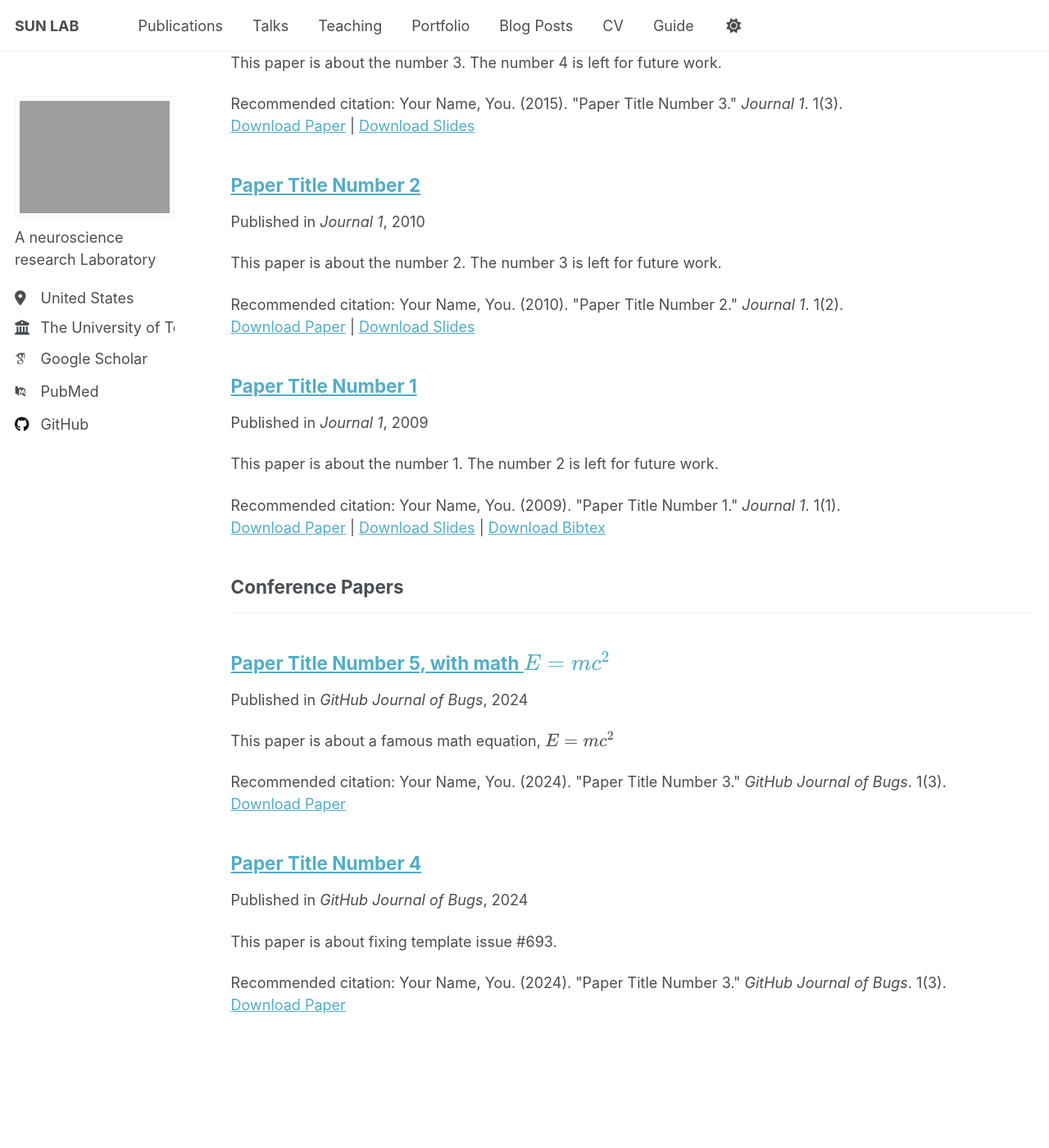
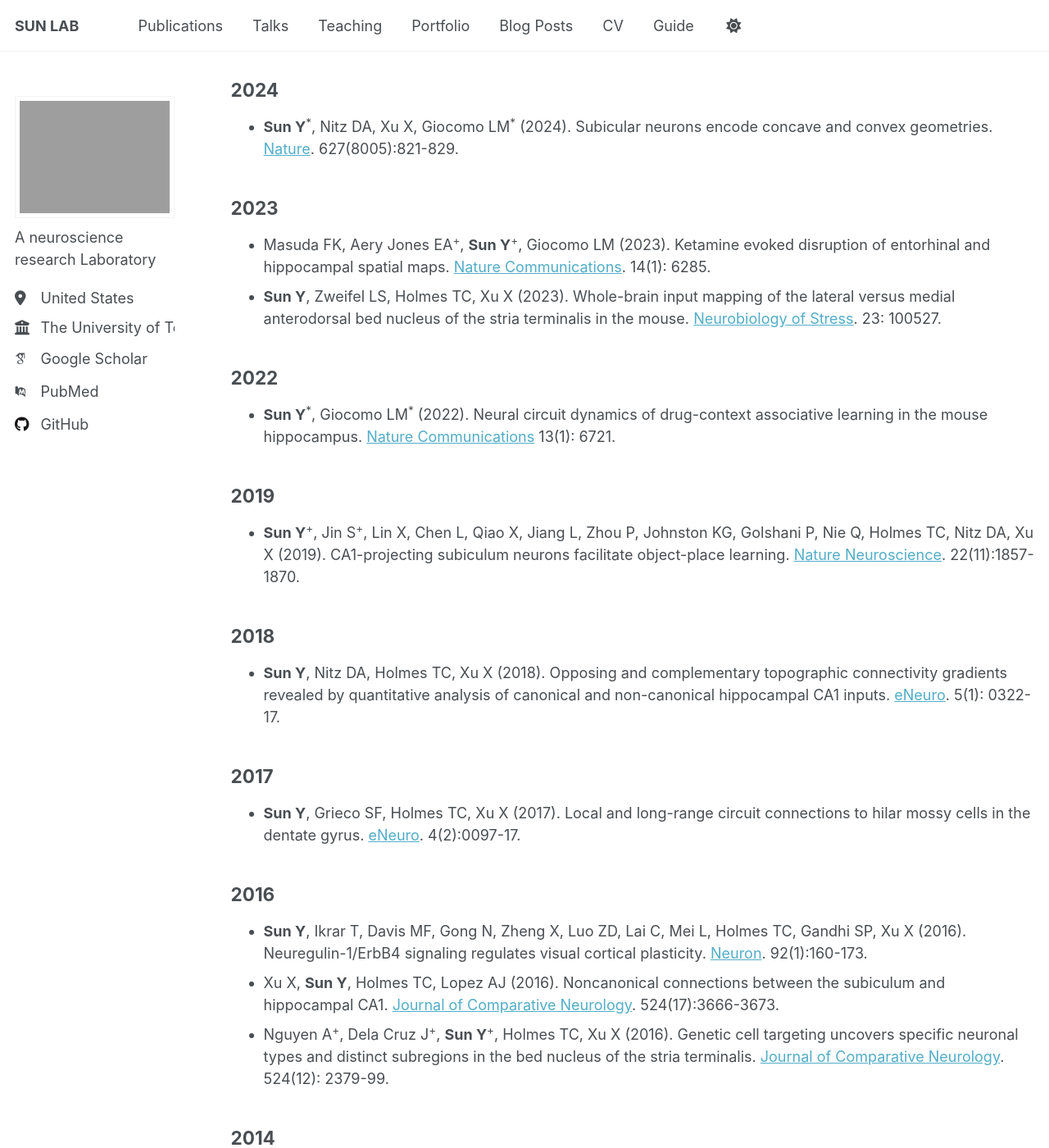
Before and after one commit to suny-lab/suny-lab.github.io, a Jekyll site: the page built from _pages/publications.md, in a window 1280 px wide and 1400 px high, scrolled down 337 px. Shown: the whole window at 82% size. Built offline with Jekyll 4.4.1, drawn with Linux system fonts in a browser that asks for light colours; some web fonts are replaced; a script that is not in the unit is left out; some of the changed text lies outside the part shown.

Commit message:
update publications

```diff
--- a/_config.yml
+++ b/_config.yml
@@ -27,7 +27,7 @@ author:
   pronouns         : # example: "she/her"
   bio              : "A neuroscience research Laboratory"
   location         : "United States"
-  employer         : "The University of Texas"
+  employer         : "The University of Texas Health Science Center at Houston"
   uri              : # URL
   email            : # "none@example.org"
 
--- a/_pages/publications.html
+++ /dev/null
@@ -1,33 +0,0 @@
----
-layout: archive
-title: "Publications"
-permalink: /publications/
-author_profile: true
----
-
-{% if site.author.googlescholar %}
-  <div class="wordwrap">You can also find my articles on <a href="{{site.author.googlescholar}}">my Google Scholar profile</a>.</div>
-{% endif %}
-
-{% include base_path %}
-
-<!-- New style rendering if publication categories are defined -->
-{% if site.publication_category %}
-  {% for category in site.publication_category  %}
-    {% assign title_shown = false %}
-    {% for post in site.publications reversed %}
-      {% if post.category != category[0] %}
-        {% continue %}
-      {% endif %}
-      {% unless title_shown %}
-        <h2>{{ category[1].title }}</h2><hr />
-        {% assign title_shown = true %}
-      {% endunless %}
-      {% include archive-single.html %}
-    {% endfor %}
-  {% endfor %}
-{% else %}
-  {% for post in site.publications reversed %}
-    {% include archive-single.html %}
-  {% endfor %}
-{% endif %}
--- /dev/null
+++ b/_pages/publications.md
@@ -0,0 +1,46 @@
+---
+layout: archive
+title: "Publications"
+permalink: /publications/
+author_profile: true
+---
+
+{% include base_path %}
+\+ equal contribution; * corresponding author
+## Preprints (Selected)
+* Bennett L, de Cothi W, Muessig L, Rodrigues FR, Cacucci F, Wills TJ, **Sun Y**, Giocomo LM, Lever C, Poulter S, Barry C (2024). Unifying subicular function: a predictive map approach. [bioRxiv](https://doi.org/10.1101/2024.11.06.622306).
+
+## Journal Articles (Selected)
+
+## 2024
+* **Sun Y**<sup>*</sup>, Nitz DA, Xu X, Giocomo LM<sup>*</sup> (2024). Subicular neurons encode concave and convex geometries. [Nature](https://doi.org/10.1038/s41586-024-07139-z). 627(8005):821-829.
+
+## 2023
+* Masuda FK,  Aery Jones EA<sup>+</sup>, **Sun Y**<sup>+</sup>, Giocomo LM (2023). Ketamine evoked disruption of entorhinal and hippocampal spatial maps. [Nature Communications](https://doi.org/10.1038/s41467-023-41750-4). 14(1): 6285.
+* **Sun Y**, Zweifel LS, Holmes TC, Xu X (2023). Whole-brain input mapping of the lateral versus medial anterodorsal bed nucleus of the stria terminalis in the mouse. [Neurobiology of Stress](https://doi.org/10.1016/j.ynstr.2023.100527). 23: 100527.
+
+## 2022
+* **Sun Y**<sup>*</sup>, Giocomo LM<sup>*</sup> (2022). Neural circuit dynamics of drug-context associative learning in the mouse hippocampus. [Nature Communications](https://doi.org/10.1038/s41467-022-34114-x) 13(1): 6721.
+
+## 2019
+* **Sun Y**<sup>+</sup>, Jin S<sup>+</sup>, Lin X, Chen L, Qiao X, Jiang L, Zhou P, Johnston KG, Golshani P, Nie Q, Holmes TC, Nitz DA, Xu X (2019). CA1-projecting subiculum neurons facilitate object-place learning. [Nature Neuroscience](https://doi.org/10.1038/s41593-019-0496-y). 22(11):1857-1870.
+
+## 2018
+* **Sun Y**, Nitz DA, Holmes TC, Xu X (2018). Opposing and complementary topographic connectivity gradients revealed by quantitative analysis of canonical and non-canonical hippocampal CA1 inputs. [eNeuro](https://doi.org/10.1523/ENEURO.0322-17.2018). 5(1): 0322-17.
+
+## 2017
+* **Sun Y**, Grieco SF, Holmes TC, Xu X (2017). Local and long-range circuit connections to hilar mossy cells in the dentate gyrus. [eNeuro](https://doi.org/10.1523/ENEURO.0097-17.2017). 4(2):0097-17.
+
+## 2016
+* **Sun Y**, Ikrar T, Davis MF, Gong N, Zheng X, Luo ZD, Lai C, Mei L, Holmes TC, Gandhi SP, Xu X (2016). Neuregulin-1/ErbB4 signaling regulates visual cortical plasticity. [Neuron](https://doi.org/10.1016/j.neuron.2016.08.033). 92(1):160-173.
+* Xu X, **Sun Y**, Holmes TC, Lopez AJ (2016). Noncanonical connections between the subiculum and hippocampal CA1. [Journal of Comparative Neurology](https://doi.org/10.1002/cne.24024). 524(17):3666-3673.
+* Nguyen A<sup>+</sup>, Dela Cruz J<sup>+</sup>, **Sun Y**<sup>+</sup>, Holmes TC, Xu X (2016). Genetic cell targeting uncovers specific neuronal types and distinct subregions in the bed nucleus of the stria terminalis. [Journal of Comparative Neurology](https://doi.org/10.1002/cne.23954). 524(12): 2379-99.
+
+## 2014
+* **Sun Y**, Nguyen A, Nguyen J, Le L, Saur D, Choi J, Callaway EM, Xu X (2014). Cell-type specific circuit connectivity of hippocampal CA1 revealed through Cre-dependent rabies tracing. [Cell Reports](https://doi.org/10.1016/j.celrep.2014.02.030). 7: 269–280.
+
+## 2013
+* Haettig J<sup>+</sup>, **Sun Y**<sup>+</sup>, Wood MA, Xu X (2013). Cell-type specific inactivation of hippocampal CA1 disrupts location-dependent object recognition in the mouse. [Learning & Memory](https://doi.org/10.1101/lm.027847.112). 20(3):139-46.
+
+## Full Publication List
+* For the complete publication list, see [my NCBI bibliography](https://www.ncbi.nlm.nih.gov/myncbi/yanjun.sun.1/bibliography/public/).
--- a/_publications/2009-10-01-paper-title-number-1.md
+++ /dev/null
@@ -1,14 +0,0 @@
----
-title: "Paper Title Number 1"
-collection: publications
-category: manuscripts
-permalink: /publication/2009-10-01-paper-title-number-1
-excerpt: 'This paper is about the number 1. The number 2 is left for future work.'
-date: 2009-10-01
-venue: 'Journal 1'
-slidesurl: 'http://academicpages.github.io/files/slides1.pdf'
-paperurl: 'http://academicpages.github.io/files/paper1.pdf'
-bibtexurl: 'http://academicpages.github.io/files/bibtex1.bib'
-citation: 'Your Name, You. (2009). &quot;Paper Title Number 1.&quot; <i>Journal 1</i>. 1(1).'
----
-The contents above will be part of a list of publications, if the user clicks the link for the publication than the contents of section will be rendered as a full page, allowing you to provide more information about the paper for the reader. When publications are displayed as a single page, the contents of the above "citation" field will automatically be included below this section in a smaller font.
--- a/_publications/2010-10-01-paper-title-number-2.md
+++ /dev/null
@@ -1,14 +0,0 @@
----
-title: "Paper Title Number 2"
-collection: publications
-category: manuscripts
-permalink: /publication/2010-10-01-paper-title-number-2
-excerpt: 'This paper is about the number 2. The number 3 is left for future work.'
-date: 2010-10-01
-venue: 'Journal 1'
-slidesurl: 'http://academicpages.github.io/files/slides2.pdf'
-paperurl: 'http://academicpages.github.io/files/paper2.pdf'
-citation: 'Your Name, You. (2010). &quot;Paper Title Number 2.&quot; <i>Journal 1</i>. 1(2).'
----
-
-The contents above will be part of a list of publications, if the user clicks the link for the publication than the contents of section will be rendered as a full page, allowing you to provide more information about the paper for the reader. When publications are displayed as a single page, the contents of the above "citation" field will automatically be included below this section in a smaller font.
--- a/_publications/2015-10-01-paper-title-number-3.md
+++ /dev/null
@@ -1,14 +0,0 @@
----
-title: "Paper Title Number 3"
-collection: publications
-category: manuscripts
-permalink: /publication/2015-10-01-paper-title-number-3
-excerpt: 'This paper is about the number 3. The number 4 is left for future work.'
-date: 2015-10-01
-venue: 'Journal 1'
-slidesurl: 'http://academicpages.github.io/files/slides3.pdf'
-paperurl: 'http://academicpages.github.io/files/paper3.pdf'
-citation: 'Your Name, You. (2015). &quot;Paper Title Number 3.&quot; <i>Journal 1</i>. 1(3).'
----
-
-The contents above will be part of a list of publications, if the user clicks the link for the publication than the contents of section will be rendered as a full page, allowing you to provide more information about the paper for the reader. When publications are displayed as a single page, the contents of the above "citation" field will automatically be included below this section in a smaller font.
--- a/_publications/2025-06-08-paper-title-number-5.md
+++ /dev/null
@@ -1,13 +0,0 @@
----
-title: "Paper Title Number 5, with math $$E=mc^2$$"
-collection: publications
-category: conferences
-permalink: /publication/2024-02-17-paper-title-number-4
-excerpt: 'This paper is about a famous math equation, $$E=mc^2$$'
-date: 2024-02-17
-venue: 'GitHub Journal of Bugs'
-paperurl: 'http://academicpages.github.io/files/paper3.pdf'
-citation: 'Your Name, You. (2024). &quot;Paper Title Number 3.&quot; <i>GitHub Journal of Bugs</i>. 1(3).'
----
-
-Using [MathJax](https://www.mathjax.org/) in the description is supported - $$E=mc^2$$ - however, the use must be mindful that the default delimiters are `$$...$$` and `\\[...\\]` which differs from the `$...$` that is typically expected.
```
Also changed, not shown: _publications/2024-02-17-paper-title-number-4.md (deleted, +0 -13 lines).
